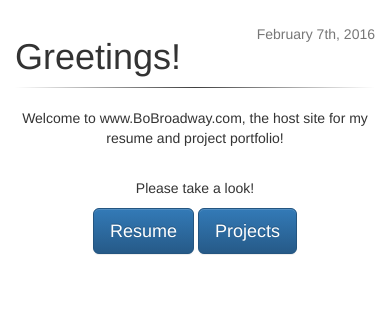
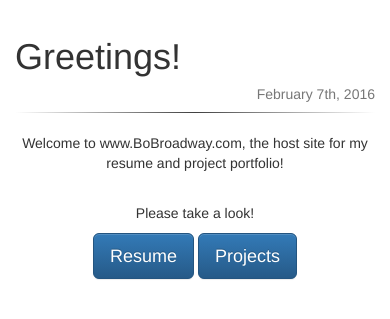
Before and after one commit to bobroadway/bobroadwaydotcom, a PHP site: page / in a window 390 px wide. Shown: the part 54-373 px from the top of the page. Run offline with PHP 8.4, Linux system fonts and the light colour scheme; some libraries are stand-ins or nearby versions.

Commit message:
small mobile change to date

```diff
--- a/index.php
+++ b/index.php
@@ -8,10 +8,10 @@
     <?php include "navbar.php"; ?>
     <div class="container">
       <div class="row">
-        <div class="col-xs-6">
+        <div class="col-sm-6">
           <h1>Greetings!</h1>
         </div>
-        <div class="col-xs-6">
+        <div class="col-sm-6">
           <h5 id="currentdate" class="text-muted text-right text-nowrap"></h5>
         </div>
       </div>
```
